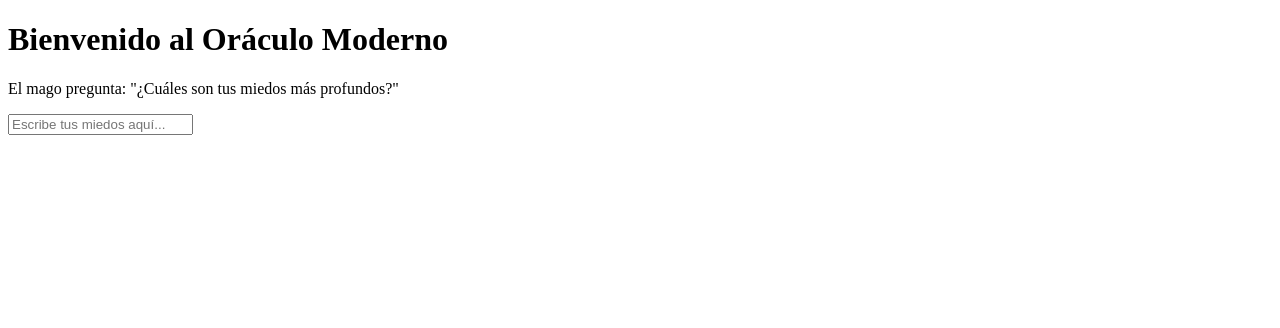
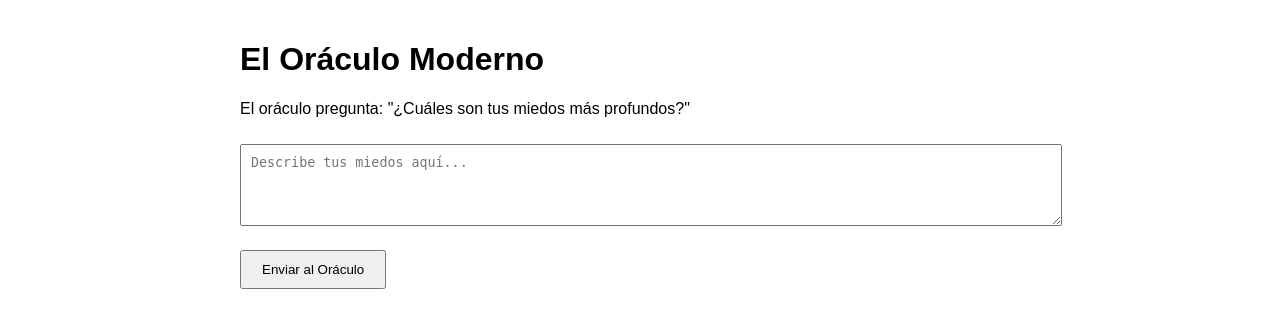
Before and after one commit to fckyeslol/OraculoAI, a Flask app: page / in a window 1280 px wide. Shown: the top 328 px of the page. Run offline with Flask 2, Linux system fonts and the light colour scheme.

Commit message:
Assistant checkpoint: Implement interactive fear analysis system
Assistant generated file changes:
- templates/index.html: Add interactive UI elements for fears
- animacion.js: Add interactive fear analysis logic
- main.py: Add fears analysis endpoint, Add required imports

---

User prompt:

Realiza una interaccion entre la IA y el usuario que pueda preguntarle sus mayores miedos funcional en javascript

Replit-Commit-Author: Assistant
Replit-Commit-Session-Id: cf6f0fbc-6ed6-4eb6-9b24-6ee92dd2715a

```diff
--- a/animacion.js
+++ b/animacion.js
@@ -1,24 +1,45 @@
-async function enviarMiedos(miedos) {
+
+async function processFears() {
+    const fearsInput = document.getElementById('userFears');
+    const responseDiv = document.getElementById('response');
+    const fears = fearsInput.value.trim();
+
+    if (!fears) {
+        alert('Por favor, describe tus miedos primero.');
+        return;
+    }
+
+    responseDiv.innerHTML = 'El oráculo está analizando tus miedos...';
+    responseDiv.classList.remove('hidden');
+
     try {
-      const response = await fetch('https://openrouter.ai/api/v1/chat/completions', {
+        const response = await fetch('/analizar-miedos', {
             method: 'POST',
             headers: {
                 'Content-Type': 'application/json'
             },
-          body: JSON.stringify({ miedos: miedos })
+            body: JSON.stringify({ miedos: fears })
         });
 
         if (!response.ok) {
-          throw new Error('Error al enviar los miedos: ' + response.statusText);
+            throw new Error('Error en la comunicación con el oráculo');
         }
 
         const data = await response.json();
-      console.log('Respuesta de la API:', data);
+        responseDiv.innerHTML = `
+            <h3>El oráculo responde:</h3>
+            <p>${data.respuesta}</p>
+        `;
     } catch (error) {
-      console.error('Se produjo un error:', error);
+        responseDiv.innerHTML = 'El oráculo no puede responder en este momento. Inténtalo más tarde.';
+        console.error('Error:', error);
     }
 }
 
-// Ejemplo de uso
-const miedos = ['miedo a la oscuridad', 'miedo a las alturas']; // Sustituye con tus datos
-enviarMiedos(miedos);
+// Permitir envío con Enter en el textarea
+document.getElementById('userFears')?.addEventListener('keypress', function(e) {
+    if (e.key === 'Enter' && !e.shiftKey) {
+        e.preventDefault();
+        processFears();
+    }
+});
--- a/main.py
+++ b/main.py
@@ -1,7 +1,7 @@
 import os
 import requests
 from dotenv import load_dotenv
-from flask import Flask, render_template
+from flask import Flask, render_template, request, jsonify
 
 # Cargar variables de entorno
 load_dotenv()
@@ -15,6 +15,34 @@ app = Flask(__name__)
 @app.route('/')
 def home():
     return render_template('index.html')
+
+@app.route('/analizar-miedos', methods=['POST'])
+def analizar_miedos():
+    data = request.get_json()
+    miedos = data.get('miedos', '')
+
+    headers = {
+        "Authorization": f"Bearer {API_KEY}",
+        "Content-Type": "application/json"
+    }
+
+    payload = {
+        "model": "openai/gpt-3.5-turbo",
+        "messages": [
+            {"role": "system", "content": "Eres un oráculo sabio que ayuda a las personas a entender y superar sus miedos."},
+            {"role": "user", "content": f"Analiza estos miedos y proporciona una respuesta reconfortante y útil: {miedos}"}
+        ]
+    }
+
+    try:
+        response = requests.post(API_URL, headers=headers, json=payload)
+        response.raise_for_status()
+        result = response.json()
+        return jsonify({
+            "respuesta": result['choices'][0]['message']['content']
+        })
+    except Exception as e:
+        return jsonify({"error": str(e)}), 500
 
 # Función para analizar los sueños
 def analizar_sueño(descripcion_sueño):
--- a/templates/index.html
+++ b/templates/index.html
@@ -1,13 +1,28 @@
+
 <!DOCTYPE html>
 <html lang="es">
 <head>
     <meta charset="UTF-8">
     <meta name="viewport" content="width=device-width, initial-scale=1.0">
     <title>El Oráculo Moderno</title>
+    <style>
+        .hidden { display: none; }
+        .response { margin-top: 20px; padding: 15px; background: #f0f0f0; }
+        body { max-width: 800px; margin: 0 auto; padding: 20px; font-family: Arial, sans-serif; }
+        button { padding: 10px 20px; margin: 10px 0; }
+        textarea { width: 100%; padding: 10px; margin: 10px 0; }
+    </style>
 </head>
 <body>
-    <h1>Bienvenido al Oráculo Moderno</h1>
-    <p>El mago pregunta: "¿Cuáles son tus miedos más profundos?"</p>
-    <input type="text" placeholder="Escribe tus miedos aquí..." />
+    <h1>El Oráculo Moderno</h1>
+    <div id="chat-container">
+        <div id="question" class="question">
+            <p>El oráculo pregunta: "¿Cuáles son tus miedos más profundos?"</p>
+            <textarea id="userFears" rows="4" placeholder="Describe tus miedos aquí..."></textarea>
+            <button onclick="processFears()">Enviar al Oráculo</button>
+        </div>
+        <div id="response" class="response hidden"></div>
+    </div>
+    <script src="/static/animacion.js"></script>
 </body>
 </html>
```
Lines whose indentation alone changed are shown as unchanged.
